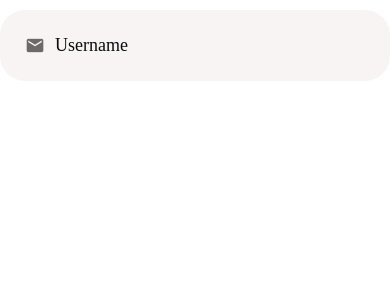
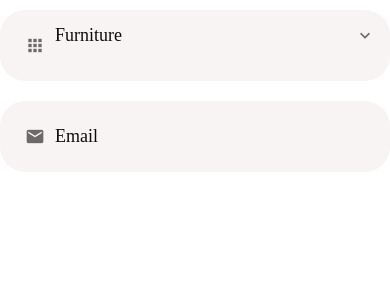
Before and after one commit to captainR0bbo/DoneWithIt, a React Native app: screen / in a window 390 px wide. Shown: the top 300 px of the page. Built offline with nearby package versions, Linux system fonts and the light colour scheme.

Commit message:
Created App picker component

```diff
--- a/App.js
+++ b/App.js
@@ -6,18 +6,35 @@
   View,
   TextInput,
   Text,
+  Switch,
 } from "react-native";
 
 import ListingsScreen from "./app/screens/ListingsScreen";
 import Screen from "./app/components/Screen";
 import AppTextInput from "./app/components/AppTextInput";
+import AppPicker from "./app/components/AppPicker";
+import AppText from "./app/components/AppText";
+
+const categories = [
+  { label: "Furniture", value: 1 },
+  { label: "Clothing", value: 2 },
+  { label: "Cameras", value: 3 },
+];
 
 export default function App() {
-  const [firstName, setFirstName] = useState("");
+  const [isNew, setIsNew] = useState(false);
+  const [category, setCategory] = useState(categories[0]);
 
   return (
     <Screen>
-      <AppTextInput placeholder="Username" icon="email" />
+      <AppPicker
+        selectedItem={category}
+        onSelectItem={(item) => setCategory(item)}
+        items={categories}
+        icon="apps"
+        placeholder="Category"
+      />
+      <AppTextInput icon="email" placeholder="Email" />
     </Screen>
   );
 }
--- /dev/null
+++ b/app/components/AppPicker.js
@@ -0,0 +1,85 @@
+import React, { useState } from "react";
+import {
+  View,
+  TextInput,
+  StyleSheet,
+  TouchableWithoutFeedback,
+  Modal,
+  Button,
+  FlatList,
+} from "react-native";
+import { MaterialCommunityIcons } from "@expo/vector-icons";
+
+import defaultStyles from "../config/styles";
+import AppText from "./AppText";
+import Screen from "./Screen";
+import PickerItem from "./PickerItem";
+
+function AppPicker({ icon, items, onSelectItem, placeholder, selectedItem }) {
+  const [modalVisible, setModalVisible] = useState(false);
+
+  return (
+    <>
+      <TouchableWithoutFeedback onPress={() => setModalVisible(true)}>
+        <View style={styles.container}>
+          {icon && (
+            <MaterialCommunityIcons
+              name={icon}
+              size={20}
+              color={defaultStyles.colors.medium}
+              style={styles.icon}
+            />
+          )}
+          <AppText style={styles.text}>
+            {selectedItem ? selectedItem.label : placeholder}
+          </AppText>
+          <MaterialCommunityIcons
+            name="chevron-down"
+            size={20}
+            color={defaultStyles.colors.medium}
+          />
+        </View>
+      </TouchableWithoutFeedback>
+      <Modal visible={modalVisible} animationType="slide">
+        <Screen>
+          <Button title="close" onPress={() => setModalVisible(false)} />
+          <FlatList
+            data={items}
+            keyExtractor={(item) => item.value.toString()}
+            renderItem={({ item }) => (
+              <PickerItem
+                label={item.label}
+                onPress={() => {
+                  setModalVisible(false);
+                  onSelectItem(item);
+                }}
+              />
+            )}
+          />
+        </Screen>
+      </Modal>
+    </>
+  );
+}
+
+const styles = StyleSheet.create({
+  container: {
+    backgroundColor: defaultStyles.colors.light,
+    borderRadius: 25,
+    flexDirection: "row",
+    width: "100%",
+    padding: 15,
+    marginVertical: 10,
+  },
+  icon: {
+    margin: 10,
+  },
+  modal: {
+    paddingTop: 20,
+  },
+  text: {
+    flex: 1,
+  },
+});
+
+export default AppPicker;
--- /dev/null
+++ b/app/components/PickerItem.js
@@ -0,0 +1,19 @@
+import React from "react";
+import { TouchableOpacity, StyleSheet } from "react-native";
+import AppText from "./AppText";
+
+function PickerItem({ label, onPress }) {
+  return (
+    <TouchableOpacity onPress={onPress}>
+      <AppText style={styles.text}>{label}</AppText>
+    </TouchableOpacity>
+  );
+}
+
+const styles = StyleSheet.create({
+  text: {
+    padding: 20,
+  },
+});
+
+export default PickerItem;
```
